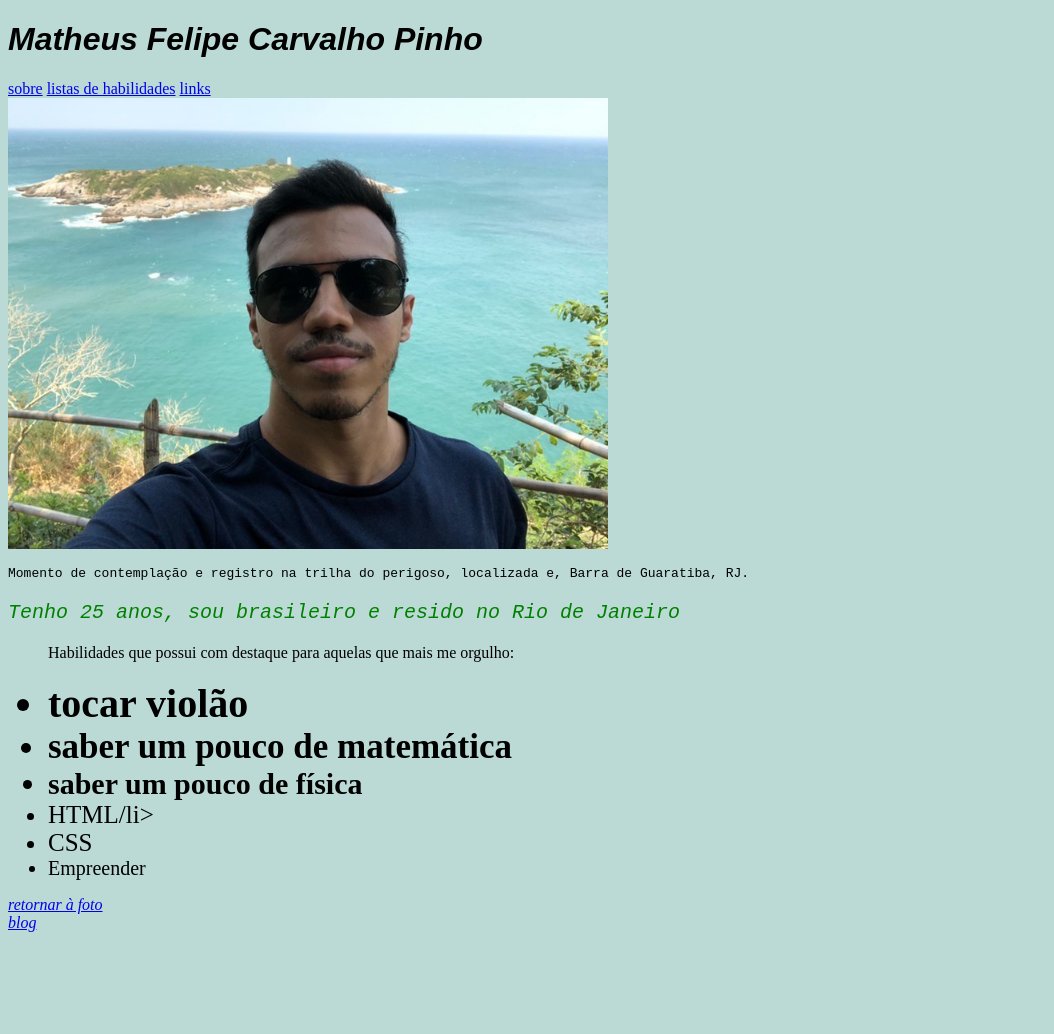
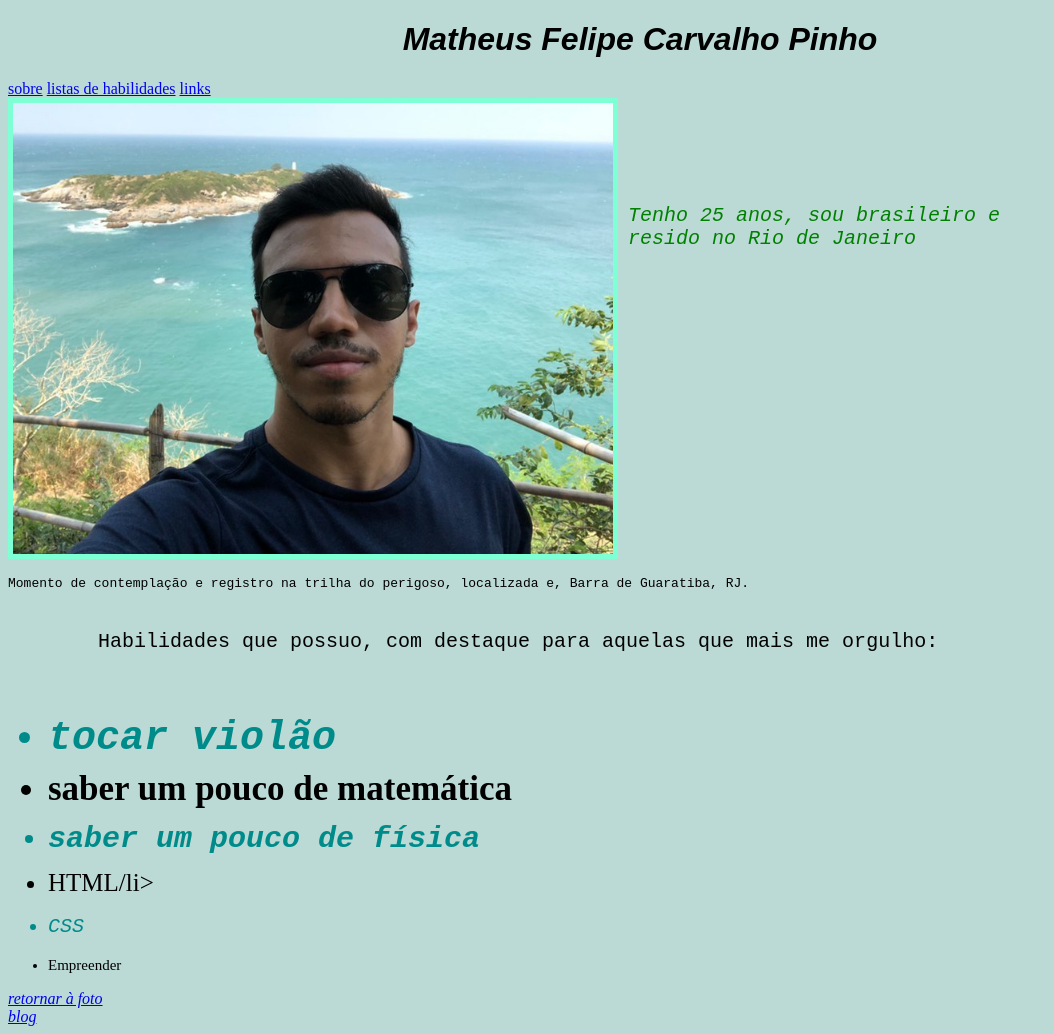
Before and after one commit to Matheusfull/Matheusfull.github.io, a plain HTML site: page index.html in a window 1280 px wide. Shown: the whole page, without its empty margins (0-1054 px from the left). Before the commit the page ends 940 px from the top, so only its background shows below. Drawn offline with Linux system fonts and the light colour scheme.

Commit message:
últimas mudanças

```diff
--- a/index.html
+++ b/index.html
@@ -10,21 +10,30 @@
 </head>
 
 <body>
-    <h1><em>Matheus Felipe Carvalho Pinho</em></h1>
+    <div>
+        <h1><em>Matheus Felipe Carvalho Pinho</em></h1>
+    </div>
+
     <a href="#descricao">sobre</a>
     <a href="#lista">listas de habilidades</a>
     <a href="#links">links</a> <br>
-    <img id="img" src="foto.jpg" alt="foto de perfil" width="600px">
+
+    <div>
+        <img id="img" src="foto.jpg" alt="foto de perfil" width="600px">
+    </div>
     <p>Momento de contemplação e registro na trilha do perigoso, localizada e, Barra de Guaratiba, RJ.</p>
-    <p id="descricao">Tenho 25 anos, sou brasileiro e resido no Rio de Janeiro</p>
+
+    <div>
+        <p id="descricao">Tenho 25 anos, sou brasileiro e resido no Rio de Janeiro</p>
+    </div>
     <ul id="lista">
-        Habilidades que possui com destaque para aquelas que mais me orgulho: <br><br>
+       <p id="habilidades">Habilidades que possuo, com destaque para aquelas que mais me orgulho: </p> <br><br>
         <li id="x1"><strong>tocar violão</strong></li>
         <li id="x2"><strong>saber um pouco de matemática</strong></li>
         <li id="x3"><strong>saber um pouco de física</strong></li>
         <li id="x4">HTML/li>
-        <li id="x4">CSS</li>
-        <li id="x5">Empreender</li>
+        <li id="x5">CSS</li>
+        <li id="x6">Empreender</li>
 
     </ul>
     <div id="links">
--- a/style.css
+++ b/style.css
@@ -30,3 +30,36 @@ li{
 #x5{
     font-size: 20px;
 }
+#x6{
+    font-size: 15px;
+}
+#x1, #x3, #x5{
+    font-family: monospace;
+    color: darkcyan;
+    line-height: 60px;
+    font-style: italic;
+}
+
+
+
+#img{
+    display: inline;
+    padding: 5px;
+    background-color: aquamarine;
+}
+#descricao{
+    width: 400px;
+    margin-left: 620px;
+    margin-top: -400px;
+}
+#lista{
+    margin-top: 380px;
+}
+h1{
+    text-align: center;
+}
+#habilidades{
+    margin: 1px solid black;
+    padding-left: 50px;
+    font-size: 20px;
+}
```
